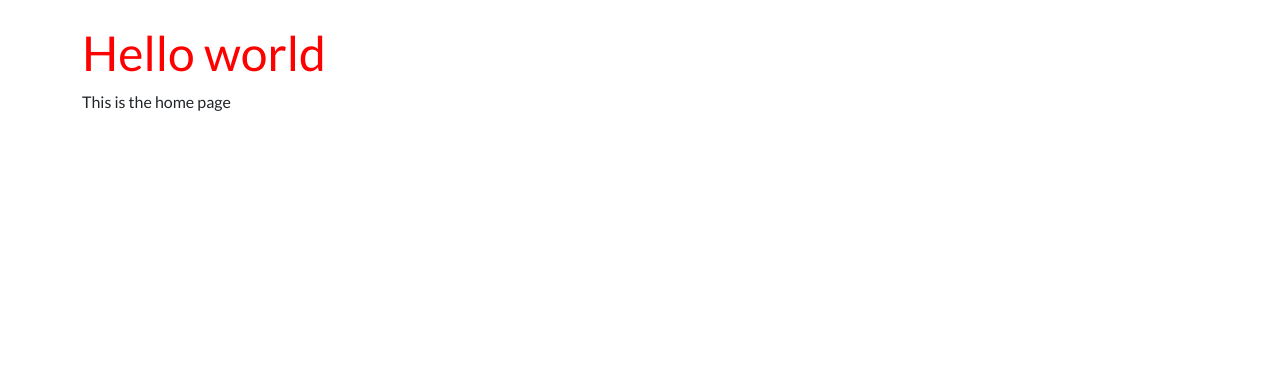
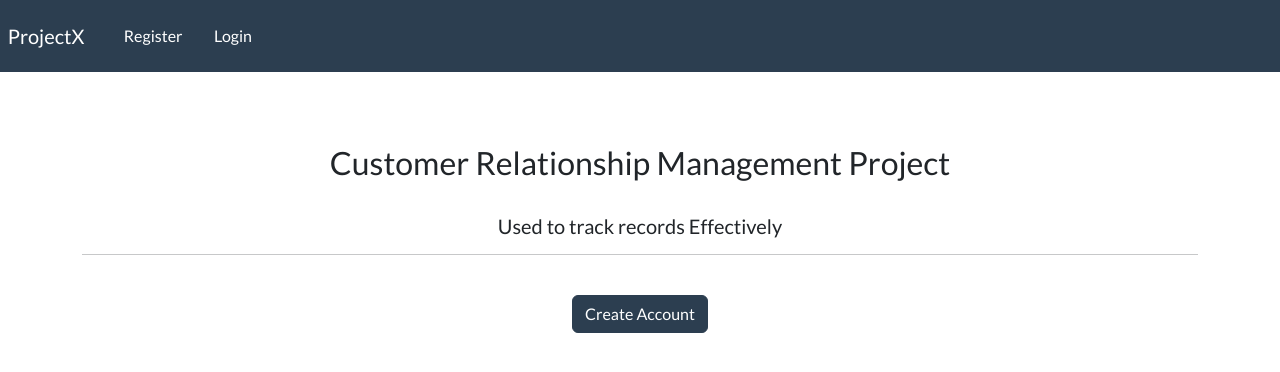
Before and after one commit to Kibreab-kb-kb/CRM-Application-Django, a Django app: page / in a window 1280 px wide. Shown: the top 372 px of the page. Run offline with Django 5.2, Linux system fonts and the light colour scheme.

Commit message:
some update

```diff
--- a/static/css/style.css
+++ /dev/null
@@ -1,4 +0,0 @@
-h1{
-
-    color:red;
-}
--- a/webapp/templates/webapps/base.html
+++ b/webapp/templates/webapps/base.html
@@ -1,8 +1,11 @@
 {% load static %}
 
 <html>
+
   <head>
+
     <meta charset="utf-8" />
+
     <meta name="viewport" content="width=device-width, initial-scale=1" />
 
     <title>Crm project</title>
@@ -18,13 +21,25 @@
   <body>
     <!--create nav bar here-->
 
+    {% include 'webapps/navbar.html' %}
+
     <div class="container">
+
+
       <br />
 
       <!--Notification messages-->
 
       {% block content %}
+
+
+
+
        {% endblock %}
+
+
+
+
 
       <script src="{% static 'js/app.js'%}"></script>
 
@@ -33,6 +48,9 @@
       <script src="https://cdn.jsdelivr.net/npm/@popperjs/core@2.11.8/dist/umd/popper.min.js" integrity="sha384-I7E8VVD/ismYTF4hNIPjVp/Zjvgyol6VFvRkX/vR+Vc4jQkC+hVqc2pM8ODewa9r" crossorigin="anonymous"></script>
 
       <script src="https://cdn.jsdelivr.net/npm/bootstrap@5.3.2/dist/js/bootstrap.min.js" integrity="sha384-BBtl+eGJRgqQAUMxJ7pMwbEyER4l1g+O15P+16Ep7Q9Q+zqX6gSbd85u4mG4QzX+" crossorigin="anonymous"></script>
+
     </div>
+
   </body>
+
 </html>
--- a/webapp/templates/webapps/index.html
+++ b/webapp/templates/webapps/index.html
@@ -1,7 +1,30 @@
-{% extends "webapps/base.html" %}
+{% extends 'webapps/base.html' %}
 
 {% block content %}
-<h1>Hello world</h1>
-<p> This is the home page</p>
+
+
+<body>
+    <br>
+    <br>
+
+
+    <div class ="text-center">
+        <h3>Customer Relationship Management Project </h3>
+
+        <br>
+
+        <h5> Used to track records Effectively</h5>
+
+        <hr>
+
+        <br>
+
+        <a class="btn btn-primary type="button" href="{% url 'home' %}">Create Account</a>
+     </div>
+</body>
+
+
+
+
 
 {% endblock %}
--- /dev/null
+++ b/webapp/templates/webapps/navbar.html
@@ -0,0 +1,79 @@
+
+<nav class="navbar navbar-expand-lg navbar-dark bg-primary justify-content-center">
+
+    <a class="navbar-brand main-heading" href="{% url '' %}">
+
+      &nbsp; ProjectX
+
+    </a>
+
+
+    <button
+      class="navbar-toggler"
+      type="button"
+      data-toggle="collapse"
+      data-target="#navbarNavDropdown"
+      aria-controls="navbarNavDropdown"
+      aria-expanded="false"
+      aria-label="Toggle navigation"
+    >
+      <span class="navbar-toggler-icon"></span>
+
+    </button>
+
+
+      <div class="collapse navbar-collapse text-center" id="navbarNavDropdown">
+
+
+        <ul class="navbar-nav mr-auto">
+
+
+          &nbsp;     &nbsp;     &nbsp;
+
+          {% if user.is_authenticated %}
+
+            <li class="nav-item">
+
+              <a class="nav-link" href="{% url '' %}">Dashboard &nbsp; <i class="fa fa-home" aria-hidden="true"></i> </a>
+
+            </li>
+
+
+            &nbsp;     &nbsp;     &nbsp;
+
+
+            <li class="nav-item">
+
+              <a class="nav-link" href="{% url '' %}">Sign out &nbsp; <i class="fa fa-sign-out" aria-hidden="true"></i> </a>
+
+            </li>
+
+
+        </ul>
+
+        {% else %}
+
+        <li class="nav-item">
+
+          <a class="nav-link" href="{% url '' %}"> Register </a>
+
+        </li>
+
+
+        &nbsp;     &nbsp;     &nbsp;
+
+
+        <li class="nav-item">
+
+          <a class="nav-link" href="{% url '' %}">Login</a>
+
+        </li>
+
+
+        {% endif %}
+
+
+      </div>
+
+
+  </nav>
--- a/webapp/urls.py
+++ b/webapp/urls.py
@@ -3,7 +3,7 @@ from . import views
 
 urlpatterns = [
 
-    path('',views.home,name='home'),
+    path('',views.home,name=''),
 
 
 ]
--- a/webapp/views.py
+++ b/webapp/views.py
@@ -1,6 +1,4 @@
 from django.shortcuts import render
-
-from django.http import HttpResponse
 
 def home(request):
     # return HttpResponse("Hello, Django!")
```
